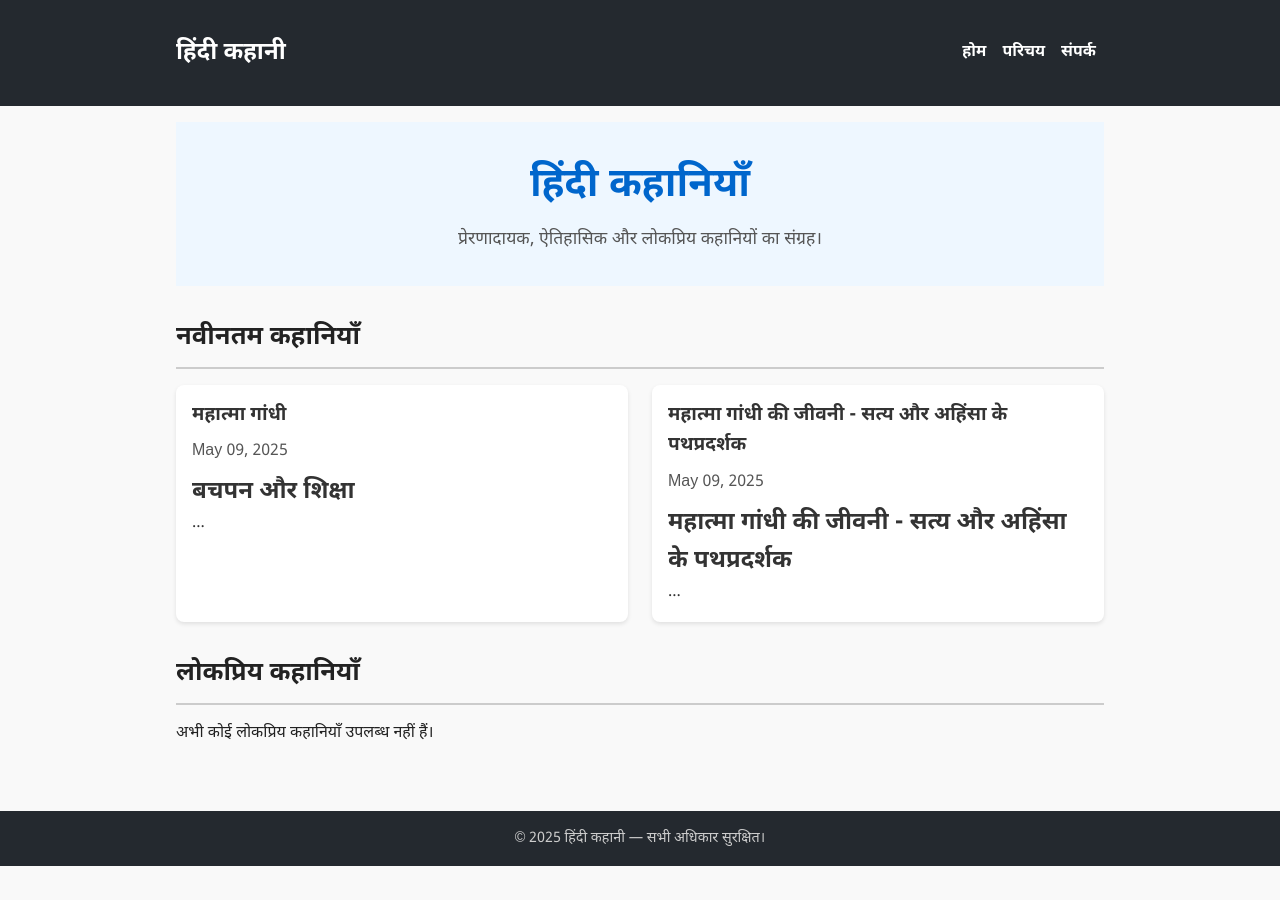
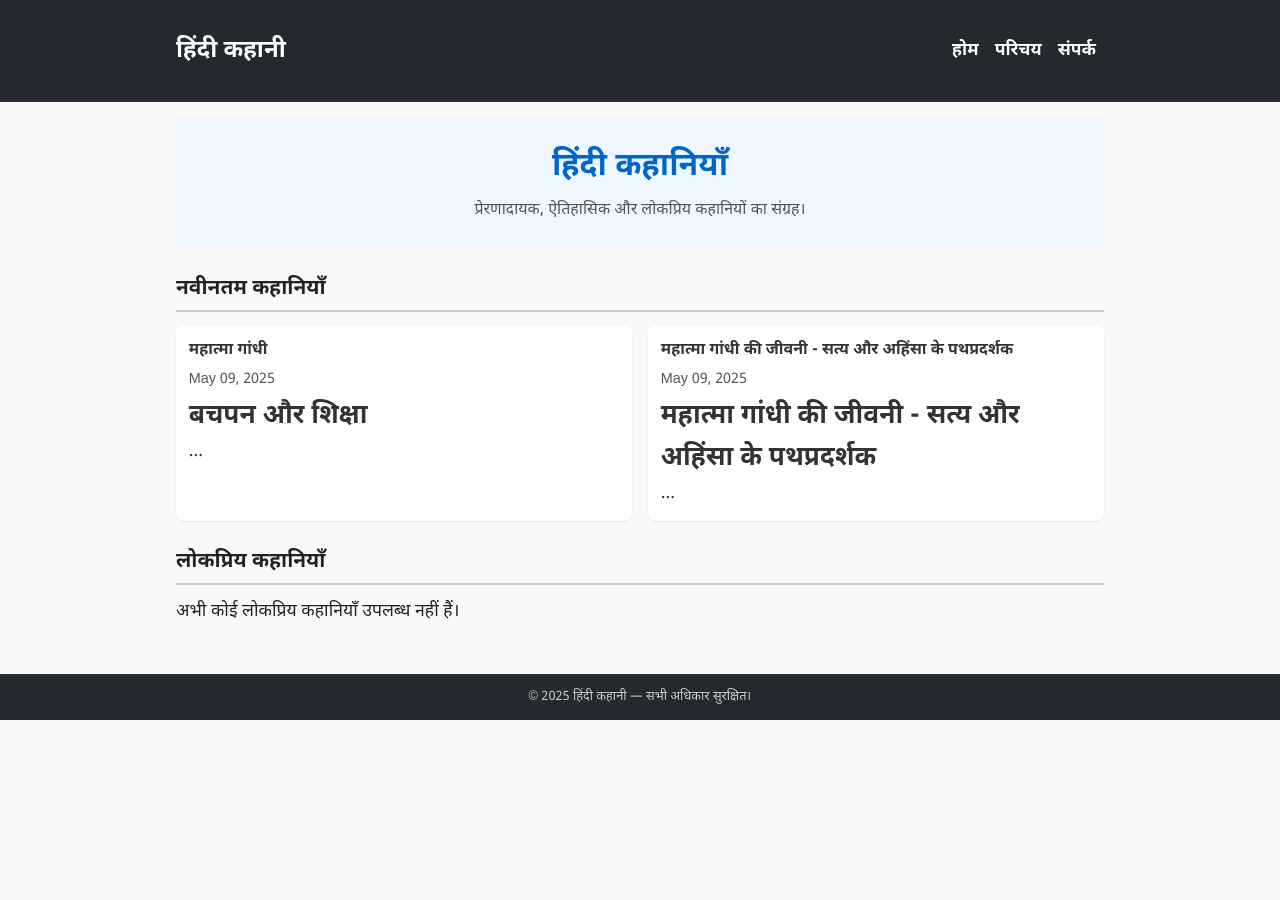
Before and after one commit to hindikahani/hindikahani.github.io, a Jekyll site: the page built from index.md, in a window 1280 px wide. Built offline with Jekyll 4.4.1, drawn with Linux system fonts in a browser that asks for light colours.

Commit message:
Update style.css

```diff
--- a/assets/css/style.css
+++ b/assets/css/style.css
@@ -12,19 +12,19 @@ body {
   background: #f9f9f9;
   color: #222;
   line-height: 1.6;
+  font-size: 1rem; /* Base font size */
 }
 
 .container {
   max-width: 960px;
   margin: auto;
-  padding: 1rem;
+  padding: 0.5rem; /* Reduced padding for smaller screens */
 }
 
-/* Header */
 header {
   background: #24292f;
   color: white;
-  padding: 1rem;
+  padding: 0.5rem; /* Reduced header padding */
   position: sticky;
   top: 0;
   z-index: 1000;
@@ -37,7 +37,7 @@ header .container {
 }
 
 header h1 {
-  font-size: 1.5rem;
+  font-size: 1.2rem; /* Smaller header font size */
 }
 
 nav {
@@ -45,15 +45,17 @@ nav {
   flex-direction: column;
   background-color: #24292f;
   position: absolute;
-  top: 60px;
-  right: 10px;
+  top: 45px; /* Adjusted top position */
+  right: 5px; /* Adjusted right position */
+  z-index: 1001; /* Ensure it's above other elements */
 }
 
 nav a {
   color: white;
-  margin: 0.5rem;
+  margin: 0.3rem; /* Reduced link margin */
   text-decoration: none;
   font-weight: bold;
+  padding: 0.5rem; /* Added padding to links for touch targets */
 }
 
 nav a:hover {
@@ -67,11 +69,32 @@ nav a:hover {
 }
 
 @media (min-width: 768px) {
+  body {
+    font-size: 1.1rem; /* Larger font size for desktops */
+  }
+
+  .container {
+    padding: 1rem;
+  }
+
+  header {
+    padding: 1rem;
+  }
+
+  header h1 {
+    font-size: 1.5rem;
+  }
+
   nav {
     display: flex !important;
     flex-direction: row;
     position: static;
     background: none;
+  }
+
+  nav a {
+    margin: 0 0.5rem;
+    padding: 0;
   }
 
   .menu-toggle {
@@ -82,47 +105,47 @@ nav a:hover {
 /* Hero Section */
 .hero {
   background-color: #eef7ff;
-  padding: 2rem 1rem;
+  padding: 1.5rem 1rem; /* Reduced padding */
   text-align: center;
-  margin-bottom: 2rem;
+  margin-bottom: 1.5rem; /* Reduced margin */
 }
 
 .hero h1 {
-  font-size: 2.5rem;
-  margin-bottom: 0.5rem;
+  font-size: 2rem; /* Smaller hero heading */
+  margin-bottom: 0.3rem;
   color: #0066cc;
 }
 
 .hero p {
-  font-size: 1.1rem;
+  font-size: 1rem;
   color: #555;
 }
 
 /* Latest Stories Section */
 .latest-stories .section-title,
 .popular-stories .section-title {
-  font-size: 1.6rem;
-  margin: 2rem 0 1rem;
+  font-size: 1.3rem; /* Smaller section title */
+  margin: 1.5rem 0 0.8rem; /* Reduced margin */
   border-bottom: 2px solid #ccc;
-  padding-bottom: 0.5rem;
+  padding-bottom: 0.3rem;
 }
 
 .story-grid {
   display: grid;
-  grid-template-columns: repeat(auto-fit, minmax(300px, 1fr));
-  gap: 1.5rem;
+  grid-template-columns: repeat(auto-fit, minmax(150px, 1fr)); /* More flexible grid for small screens */
+  gap: 1rem;
 }
 
 .story-card {
   background: white;
-  padding: 1rem;
+  padding: 0.8rem; /* Reduced padding */
   border-radius: 8px;
-  box-shadow: 0 2px 4px rgba(0, 0, 0, 0.1);
+  box-shadow: 0 1px 2px rgba(0, 0, 0, 0.1); /* Subtle shadow */
   transition: transform 0.2s ease-in-out;
 }
 
 .story-card:hover {
-  transform: translateY(-5px);
+  transform: translateY(-3px);
 }
 
 .story-card a {
@@ -131,29 +154,29 @@ nav a:hover {
 }
 
 .story-card h3 {
-  font-size: 1.2rem;
-  margin-bottom: 0.5rem;
+  font-size: 1rem; /* Smaller card heading */
+  margin-bottom: 0.3rem;
 }
 
 .story-meta {
-  font-size: 0.9rem;
+  font-size: 0.8rem;
   color: #777;
-  margin-bottom: 0.5rem;
+  margin-bottom: 0.3rem;
 }
 
 .story-card p {
-  font-size: 1rem;
+  font-size: 0.9rem;
   color: #555;
 }
 
 /* Popular Stories Section */
 .popular-stories .story-card.popular {
-  border-left: 5px solid #ff8c00; /* Example highlight for popular */
+  border-left: 3px solid #ff8c00; /* Smaller highlight */
 }
 
 /* View All Link */
 .view-all {
-  margin-top: 2rem;
+  margin-top: 1.5rem;
   text-align: center;
 }
 
@@ -161,9 +184,10 @@ nav a:hover {
   display: inline-block;
   background-color: #0066cc;
   color: white;
-  padding: 0.75rem 1.5rem;
+  padding: 0.6rem 1.2rem; /* Smaller button */
   text-decoration: none;
   border-radius: 6px;
+  font-size: 0.9rem;
   transition: background-color 0.2s ease;
 }
 
@@ -171,22 +195,23 @@ nav a:hover {
   background-color: #0052a3;
 }
 
-/* Post List (keeping your original styles for blog index if needed) */
+/* Post List */
 .post-list {
   display: grid;
   grid-template-columns: 1fr;
-  gap: 0.8rem;
-  margin-top: 1rem; /* Added some top margin */
+  gap: 0.6rem; /* Reduced gap */
+  margin-top: 0.8rem; /* Reduced top margin */
 }
 
 .post-list a {
   background: white;
-  padding: 1rem;
+  padding: 0.8rem; /* Reduced padding */
   border-radius: 6px;
   text-decoration: none;
   color: #333;
-  border-left: 5px solid #0066cc;
+  border-left: 3px solid #0066cc; /* Smaller border */
   transition: 0.2s ease;
+  font-size: 0.95rem; /* Slightly smaller font */
 }
 
 .post-list a:hover {
@@ -198,7 +223,7 @@ footer {
   background: #24292f;
   color: #ccc;
   text-align: center;
-  padding: 1rem;
-  margin-top: 3rem;
-  font-size: 0.9rem;
+  padding: 0.8rem; /* Reduced padding */
+  margin-top: 2rem; /* Reduced margin */
+  font-size: 0.8rem;
 }
```
